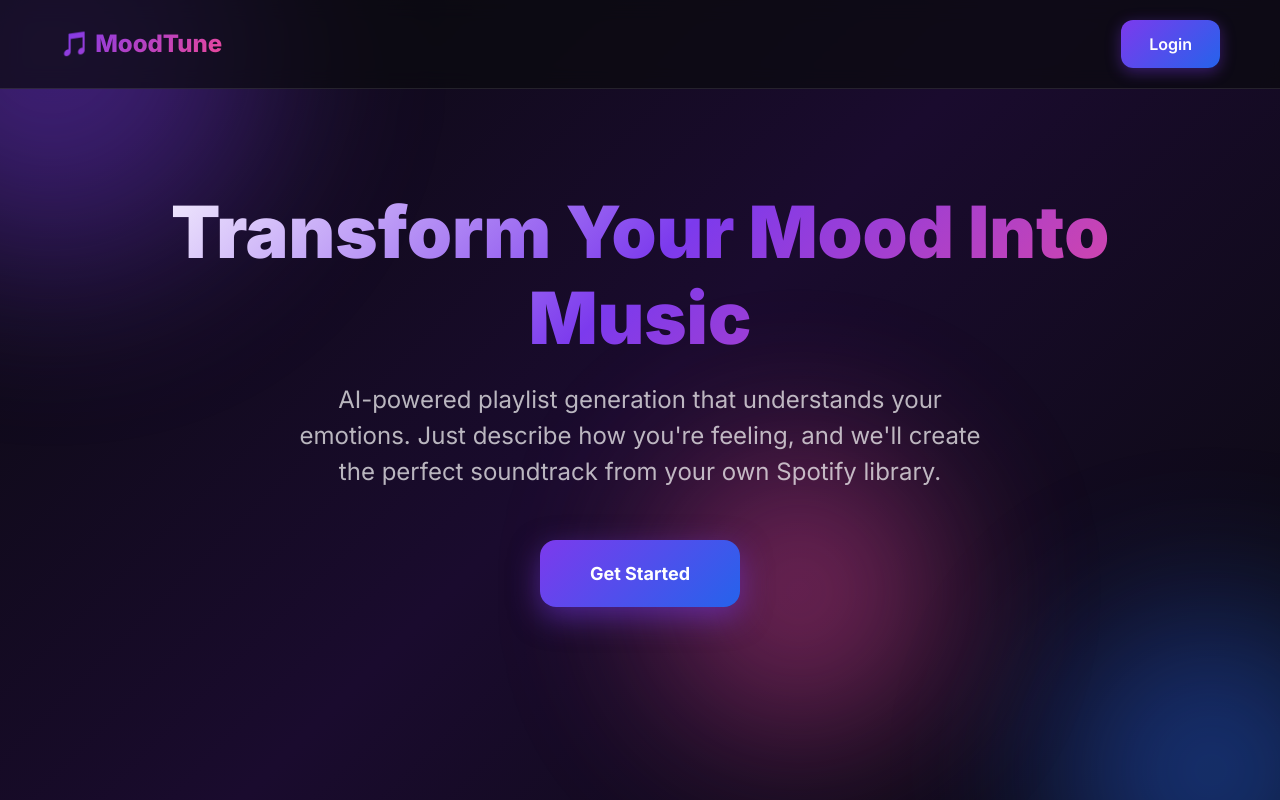
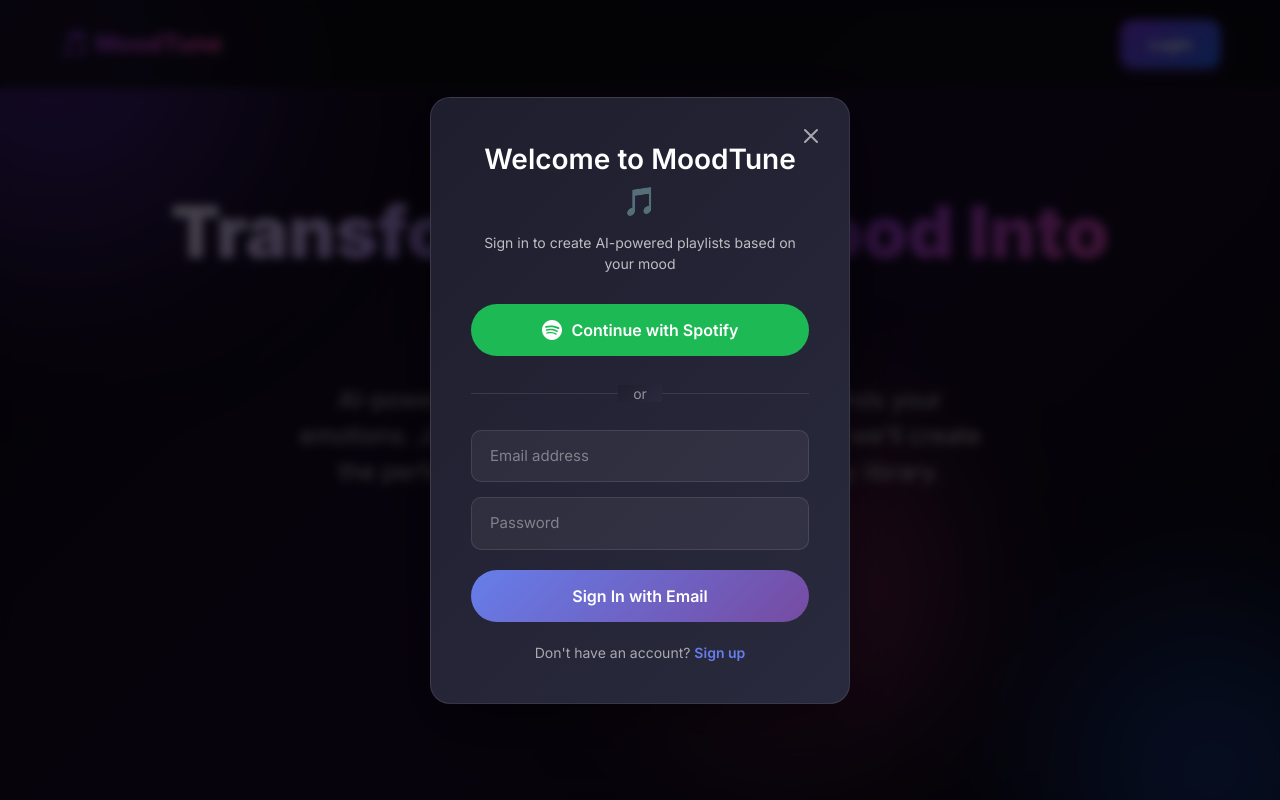
Before and after one commit to deograciasong/CS-5500-Playlist-Generator, a React (Vite) app in the folder frontend/playlist-generator/: page / in a window 1280 px wide. Both pictures are taken after a click on the button "Login". Built offline with nearby package versions, Linux system fonts and the light colour scheme; no server answers.

Commit message:
feat: Add login modal with Spotify and email authentication UI

```diff
--- a/frontend/playlist-generator/src/Pages/LandingPage/index.tsx
+++ b/frontend/playlist-generator/src/Pages/LandingPage/index.tsx
@@ -2,9 +2,9 @@
 import { useNavigate } from 'react-router-dom';
 import { Background } from '../../components/ui/Background';
 import { Navbar } from '../../components/ui/Navbar';
+import { AuthModal } from '../../components/ui/AuthModal';
 import { authService } from '../../services/auth.service';
 import '../../main.css';
-
 
 export const LandingPage: React.FC = () => {
   const navigate = useNavigate();
@@ -12,6 +12,7 @@
 
   const handleAuthSuccess = (token: string) => {
     // Token is already saved in AuthModal
+    localStorage.setItem('token', token);
     navigate('/dashboard');
   };
 
@@ -31,9 +32,11 @@
         </button>
       </div>
 
-
-
-
+      <AuthModal
+        isOpen={authModalOpen}
+        onClose={() => setAuthModalOpen(false)}
+        onSuccess={handleAuthSuccess}
+      />
     </>
   );
 };
--- /dev/null
+++ b/frontend/playlist-generator/src/components/ui/AuthModal.css
@@ -0,0 +1,201 @@
+.auth-modal-overlay {
+  position: fixed;
+  top: 0;
+  left: 0;
+  right: 0;
+  bottom: 0;
+  background: rgba(0, 0, 0, 0.7);
+  backdrop-filter: blur(5px);
+  display: flex;
+  align-items: center;
+  justify-content: center;
+  z-index: 1000;
+  animation: fadeIn 0.2s ease-out;
+}
+
+@keyframes fadeIn {
+  from { opacity: 0; }
+  to { opacity: 1; }
+}
+
+.auth-modal {
+  background: linear-gradient(135deg, #1e1e2e 0%, #2a2a3e 100%);
+  border-radius: 20px;
+  padding: 40px;
+  max-width: 420px;
+  width: 90%;
+  position: relative;
+  box-shadow: 0 20px 60px rgba(0, 0, 0, 0.5);
+  border: 1px solid rgba(255, 255, 255, 0.1);
+  animation: slideUp 0.3s ease-out;
+}
+
+@keyframes slideUp {
+  from {
+    opacity: 0;
+    transform: translateY(20px);
+  }
+  to {
+    opacity: 1;
+    transform: translateY(0);
+  }
+}
+
+.close-button {
+  position: absolute;
+  top: 20px;
+  right: 20px;
+  background: transparent;
+  border: none;
+  color: rgba(255, 255, 255, 0.6);
+  cursor: pointer;
+  padding: 5px;
+  transition: color 0.2s;
+}
+
+.close-button:hover {
+  color: rgba(255, 255, 255, 0.9);
+}
+
+.modal-content {
+  text-align: center;
+}
+
+.modal-title {
+  color: white;
+  font-size: 28px;
+  margin-bottom: 10px;
+  font-weight: 600;
+}
+
+.modal-subtitle {
+  color: rgba(255, 255, 255, 0.7);
+  font-size: 14px;
+  margin-bottom: 30px;
+}
+
+.error-alert {
+  background: rgba(255, 59, 48, 0.1);
+  border: 1px solid rgba(255, 59, 48, 0.3);
+  color: #ff9999;
+  padding: 12px;
+  border-radius: 8px;
+  margin-bottom: 20px;
+  font-size: 14px;
+}
+
+.spotify-login-button {
+  width: 100%;
+  padding: 14px;
+  background: #1DB954;
+  color: white;
+  border: none;
+  border-radius: 50px;
+  font-size: 16px;
+  font-weight: 600;
+  cursor: pointer;
+  display: flex;
+  align-items: center;
+  justify-content: center;
+  gap: 10px;
+  transition: all 0.3s;
+}
+
+.spotify-login-button:hover:not(:disabled) {
+  background: #1ed760;
+  transform: translateY(-2px);
+  box-shadow: 0 10px 20px rgba(29, 185, 84, 0.3);
+}
+
+.spotify-login-button:disabled {
+  opacity: 0.6;
+  cursor: not-allowed;
+}
+
+.spotify-icon {
+  flex-shrink: 0;
+}
+
+.divider {
+  margin: 25px 0;
+  position: relative;
+  text-align: center;
+}
+
+.divider span {
+  background: linear-gradient(135deg, #1e1e2e 0%, #2a2a3e 100%);
+  color: rgba(255, 255, 255, 0.5);
+  padding: 0 15px;
+  position: relative;
+  font-size: 14px;
+}
+
+.divider::before {
+  content: '';
+  position: absolute;
+  top: 50%;
+  left: 0;
+  right: 0;
+  height: 1px;
+  background: rgba(255, 255, 255, 0.1);
+}
+
+.email-form {
+  display: flex;
+  flex-direction: column;
+  gap: 15px;
+}
+
+.input-field {
+  padding: 14px 18px;
+  background: rgba(255, 255, 255, 0.05);
+  border: 1px solid rgba(255, 255, 255, 0.1);
+  border-radius: 10px;
+  color: white;
+  font-size: 15px;
+  transition: all 0.3s;
+}
+
+.input-field::placeholder {
+  color: rgba(255, 255, 255, 0.4);
+}
+
+.input-field:focus {
+  outline: none;
+  background: rgba(255, 255, 255, 0.08);
+  border-color: rgba(147, 112, 219, 0.5);
+}
+
+.submit-button {
+  padding: 14px;
+  background: linear-gradient(135deg, #667eea 0%, #764ba2 100%);
+  color: white;
+  border: none;
+  border-radius: 50px;
+  font-size: 16px;
+  font-weight: 600;
+  cursor: pointer;
+  transition: all 0.3s;
+  margin-top: 5px;
+}
+
+.submit-button:hover {
+  transform: translateY(-2px);
+  box-shadow: 0 10px 20px rgba(102, 126, 234, 0.3);
+}
+
+.signup-prompt {
+  color: rgba(255, 255, 255, 0.6);
+  font-size: 14px;
+  margin-top: 20px;
+}
+
+.signup-link {
+  color: #667eea;
+  text-decoration: none;
+  font-weight: 600;
+}
+
+.signup-link:hover {
+  color: #764ba2;
+}
--- /dev/null
+++ b/frontend/playlist-generator/src/components/ui/AuthModal.tsx
@@ -0,0 +1,108 @@
+import React, { useState } from 'react';
+import { authService } from '../../services/auth.service';
+import './AuthModal.css';
+
+interface AuthModalProps {
+  isOpen: boolean;
+  onClose: () => void;
+  onSuccess: (token: string) => void;
+}
+
+export const AuthModal: React.FC<AuthModalProps> = ({ isOpen, onClose, onSuccess }) => {
+  const [isLoading, setIsLoading] = useState(false);
+  const [error, setError] = useState<string | null>(null);
+
+  if (!isOpen) return null;
+
+  const handleSpotifyLogin = async () => {
+    setIsLoading(true);
+    setError(null);
+
+    try {
+      // Get Spotify auth URL from backend
+      const authUrl = await authService.getSpotifyAuthUrl();
+
+      // Redirect to Spotify for authentication
+      window.location.href = authUrl;
+    } catch (err) {
+      console.error('Spotify login error:', err);
+      setError('Failed to connect with Spotify. Please try again.');
+      setIsLoading(false);
+    }
+  };
+
+  const handleEmailLogin = async (e: React.FormEvent) => {
+    e.preventDefault();
+    setError('Email login coming soon! Please use Spotify for now.');
+  };
+
+  return (
+    <div className="auth-modal-overlay" onClick={onClose}>
+      <div className="auth-modal" onClick={(e) => e.stopPropagation()}>
+        <button className="close-button" onClick={onClose}>
+          <svg width="24" height="24" viewBox="0 0 24 24" fill="none">
+            <path d="M18 6L6 18M6 6l12 12" stroke="currentColor" strokeWidth="2" strokeLinecap="round"/>
+          </svg>
+        </button>
+
+        <div className="modal-content">
+          <h2 className="modal-title">Welcome to MoodTune 🎵</h2>
+          <p className="modal-subtitle">
+            Sign in to create AI-powered playlists based on your mood
+          </p>
+
+          {error && (
+            <div className="error-alert">
+              ⚠️ {error}
+            </div>
+          )}
+
+          {/* Spotify Login - Primary Option */}
+          <button
+            className="spotify-login-button"
+            onClick={handleSpotifyLogin}
+            disabled={isLoading}
+          >
+            {isLoading ? (
+              <span>Connecting...</span>
+            ) : (
+              <>
+                <svg className="spotify-icon" viewBox="0 0 24 24" width="20" height="20">
+                  <path fill="currentColor" d="M12 0C5.4 0 0 5.4 0 12s5.4 12 12 12 12-5.4 12-12S18.66 0 12 0zm5.521 17.34c-.24.359-.66.48-1.021.24-2.82-1.74-6.36-2.101-10.561-1.141-.418.101-.779-.179-.899-.539-.12-.421.18-.78.54-.9 4.56-1.021 8.52-.6 11.64 1.32.42.18.479.659.301 1.02zm1.44-3.3c-.301.42-.841.6-1.262.3-3.239-1.98-8.159-2.58-11.939-1.38-.479.12-1.02-.12-1.14-.6-.12-.48.12-1.021.6-1.141C9.6 9.9 15 10.561 18.72 12.84c.361.181.54.78.24 1.2zm.12-3.36C15.24 8.4 8.82 8.16 5.16 9.301c-.6.179-1.2-.181-1.38-.721-.18-.601.18-1.2.72-1.381 4.26-1.26 11.28-1.02 15.721 1.621.539.3.719 1.02.419 1.56-.299.421-1.02.599-1.559.3z"/>
+                </svg>
+                Continue with Spotify
+              </>
+            )}
+          </button>
+
+          <div className="divider">
+            <span>or</span>
+          </div>
+
+          {/* Email Login Form - Secondary Option */}
+          <form onSubmit={handleEmailLogin} className="email-form">
+            <input
+              type="email"
+              placeholder="Email address"
+              className="input-field"
+              required
+            />
+            <input
+              type="password"
+              placeholder="Password"
+              className="input-field"
+              required
+            />
+            <button type="submit" className="submit-button">
+              Sign In with Email
+            </button>
+          </form>
+
+          <p className="signup-prompt">
+            Don't have an account? <a href="#" className="signup-link">Sign up</a>
+          </p>
+        </div>
+      </div>
+    </div>
+  );
+};
```
